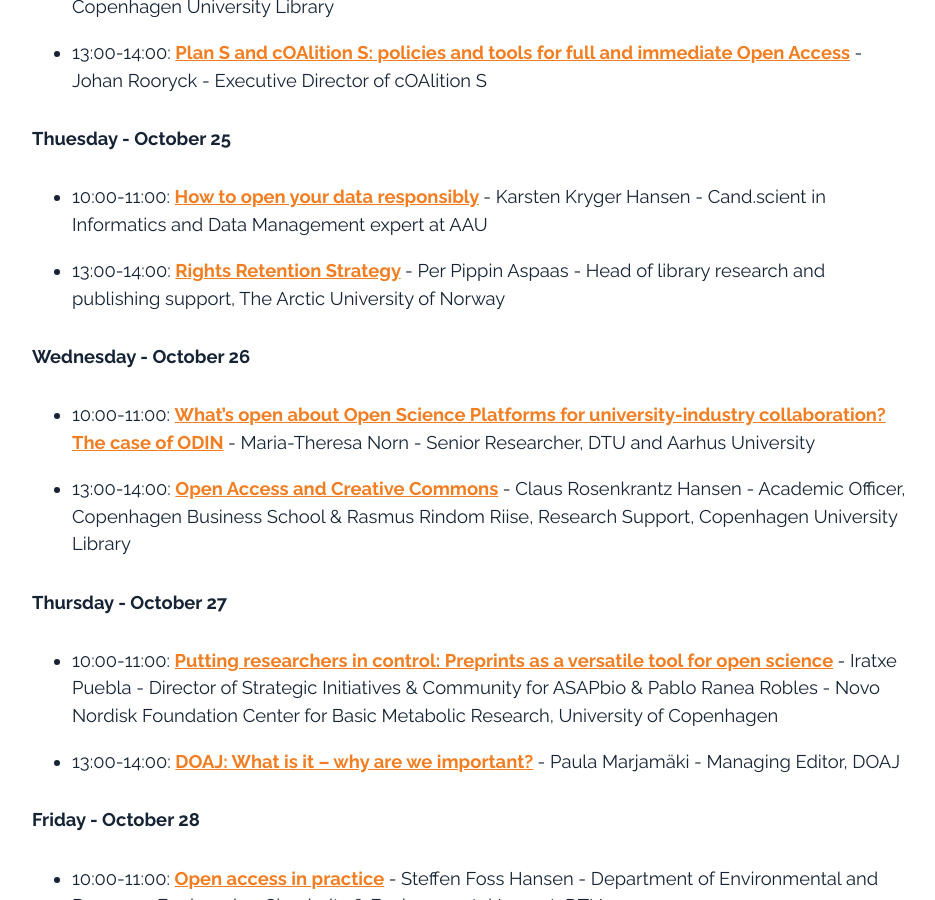
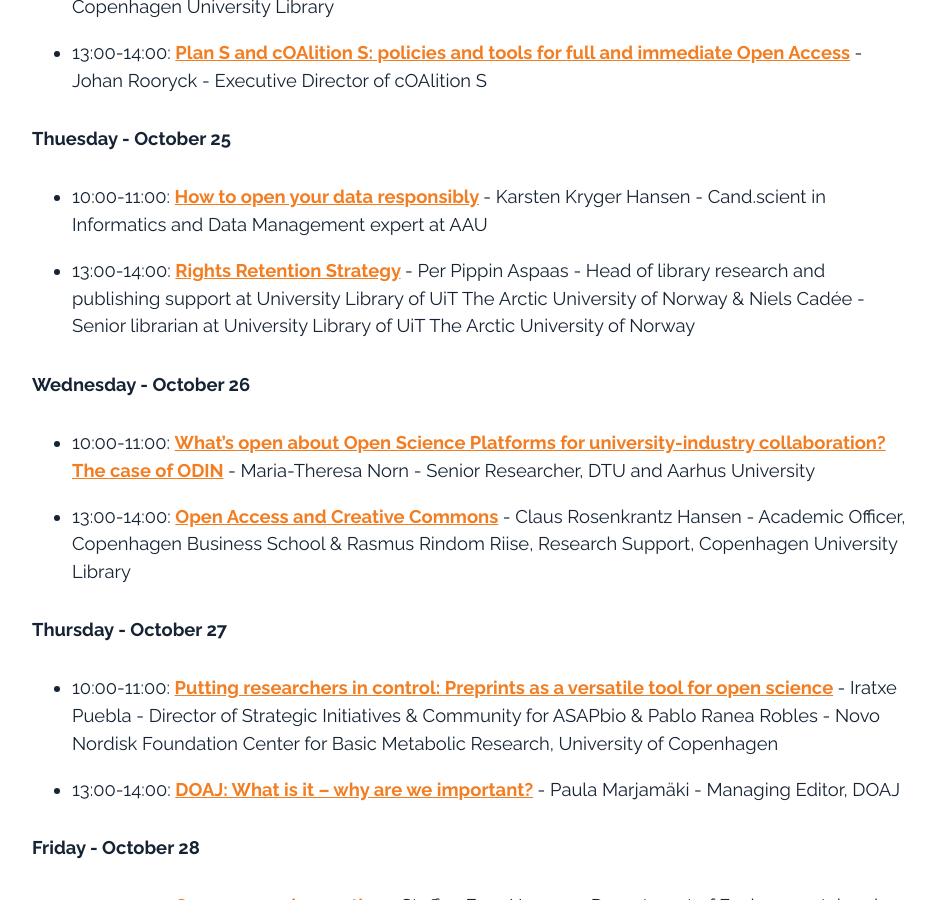
Before and after one commit to openaccess-dk/openaccess-dk.github.io, a Jekyll site: the page built from oaw2022.md, in a window 1280 px wide and 900 px high, scrolled down 1782 px. Shown: the whole window, without its empty margins (168-1103 px from the left). Built offline with Jekyll 4.4.1, drawn with Linux system fonts in a browser that asks for light colours.

Commit message:
Update oaw2022.md

```diff
--- a/oaw2022.md
+++ b/oaw2022.md
@@ -40,7 +40,7 @@
 ##### Thuesday - October 25
 - 10:00-11:00: <b>[How to open your data responsibly](https://openaccess.dk/oaw2022/thuesday01) </b> - Karsten Kryger Hansen - Cand.scient in Informatics and Data Management expert at AAU
 
-- 13:00-14:00: <b>[Rights Retention Strategy](https://openaccess.dk/oaw2022/thuesday02) </b> - Per Pippin Aspaas - Head of library research and publishing support, The Arctic University of Norway
+- 13:00-14:00: <b>[Rights Retention Strategy](https://openaccess.dk/oaw2022/thuesday02) </b> - Per Pippin Aspaas - Head of library research and publishing support at University Library of UiT The Arctic University of Norway & Niels Cadée - Senior librarian at University Library of UiT The Arctic University of Norway
 
 ##### Wednesday - October 26
 - 10:00-11:00: <b>[What’s open about Open Science Platforms for university-industry collaboration? The case of ODIN](https://openaccess.dk/oaw2022/wednesday01) </b> - Maria-Theresa Norn - Senior Researcher, DTU and Aarhus University
```
